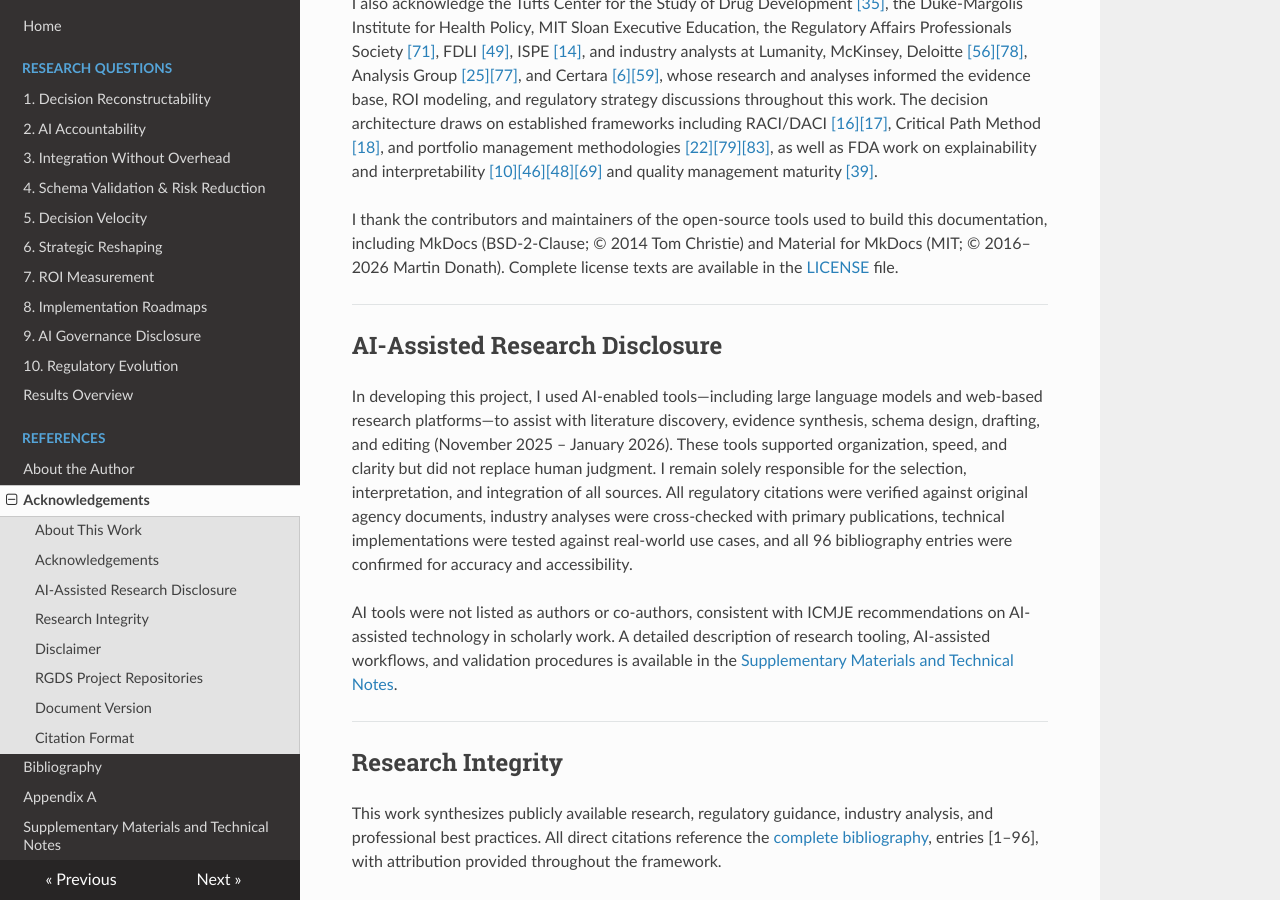
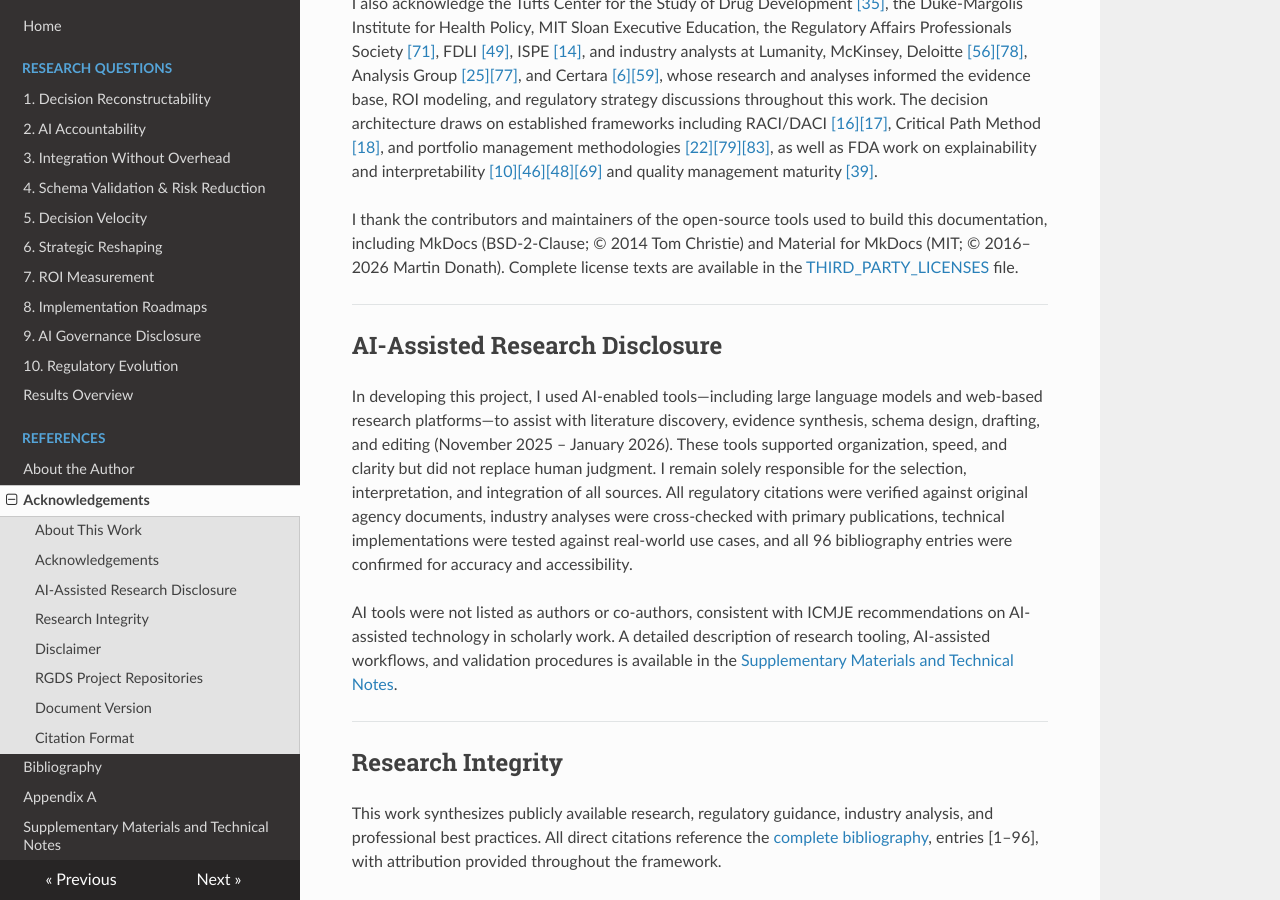
Before and after one commit to mj3b/rgds-independent-study, an MkDocs documentation site: the page built from docs/references/acknowledgements.md, in a window 1280 px wide and 900 px high, scrolled down 858 px. Built offline with MkDocs 1.6.1, drawn with Linux system fonts in a browser that asks for light colours; nearby versions of some CDN libraries.

Commit message:
Update acknowledgements.md

```diff
--- a/docs/references/acknowledgements.md
+++ b/docs/references/acknowledgements.md
@@ -18,7 +18,7 @@ The U.S. Food and Drug Administration's January 2025 draft guidance on artificia
 
 I also acknowledge the Tufts Center for the Study of Drug Development [\[35\]](bibliography.md#cite35), the Duke-Margolis Institute for Health Policy, MIT Sloan Executive Education, the Regulatory Affairs Professionals Society [\[71\]](bibliography.md#cite71), FDLI [\[49\]](bibliography.md#cite49), ISPE [\[14\]](bibliography.md#cite14), and industry analysts at Lumanity, McKinsey, Deloitte [\[56\]](bibliography.md#cite56)[\[78\]](bibliography.md#cite78), Analysis Group [\[25\]](bibliography.md#cite25)[\[77\]](bibliography.md#cite77), and Certara [\[6\]](bibliography.md#cite6)[\[59\]](bibliography.md#cite59), whose research and analyses informed the evidence base, ROI modeling, and regulatory strategy discussions throughout this work. The decision architecture draws on established frameworks including RACI/DACI [\[16\]](bibliography.md#cite16)[\[17\]](bibliography.md#cite17), Critical Path Method [\[18\]](bibliography.md#cite18), and portfolio management methodologies [\[22\]](bibliography.md#cite22)[\[79\]](bibliography.md#cite79)[\[83\]](bibliography.md#cite83), as well as FDA work on explainability and interpretability [\[10\]](bibliography.md#cite10)[\[46\]](bibliography.md#cite46)[\[48\]](bibliography.md#cite48)[\[69\]](bibliography.md#cite69) and quality management maturity [\[39\]](bibliography.md#cite39).
 
-I thank the contributors and maintainers of the open-source tools used to build this documentation, including MkDocs (BSD-2-Clause; © 2014 Tom Christie) and Material for MkDocs (MIT; © 2016–2026 Martin Donath). Complete license texts are available in the [LICENSE](https://github.com/mj3b/rgds-independent-study/blob/main/LICENSE) file.
+I thank the contributors and maintainers of the open-source tools used to build this documentation, including MkDocs (BSD-2-Clause; © 2014 Tom Christie) and Material for MkDocs (MIT; © 2016–2026 Martin Donath). Complete license texts are available in the [THIRD_PARTY_LICENSES](https://github.com/mj3b/rgds-reference/blob/main/THIRD_PARTY_LICENSES) file.
 
 ---
 
```
